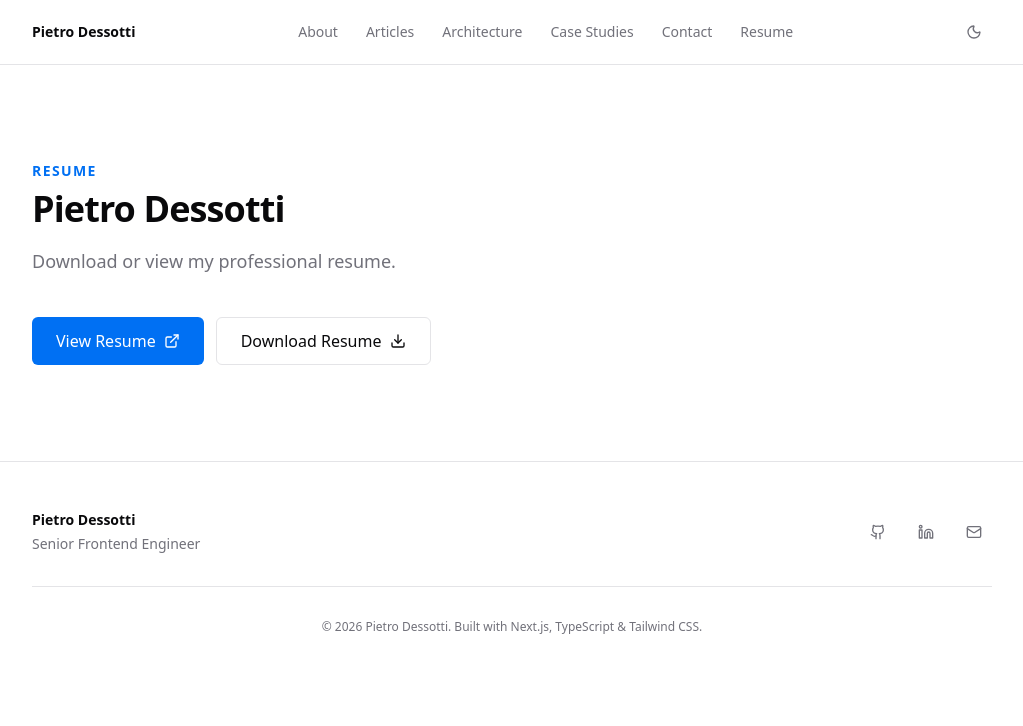
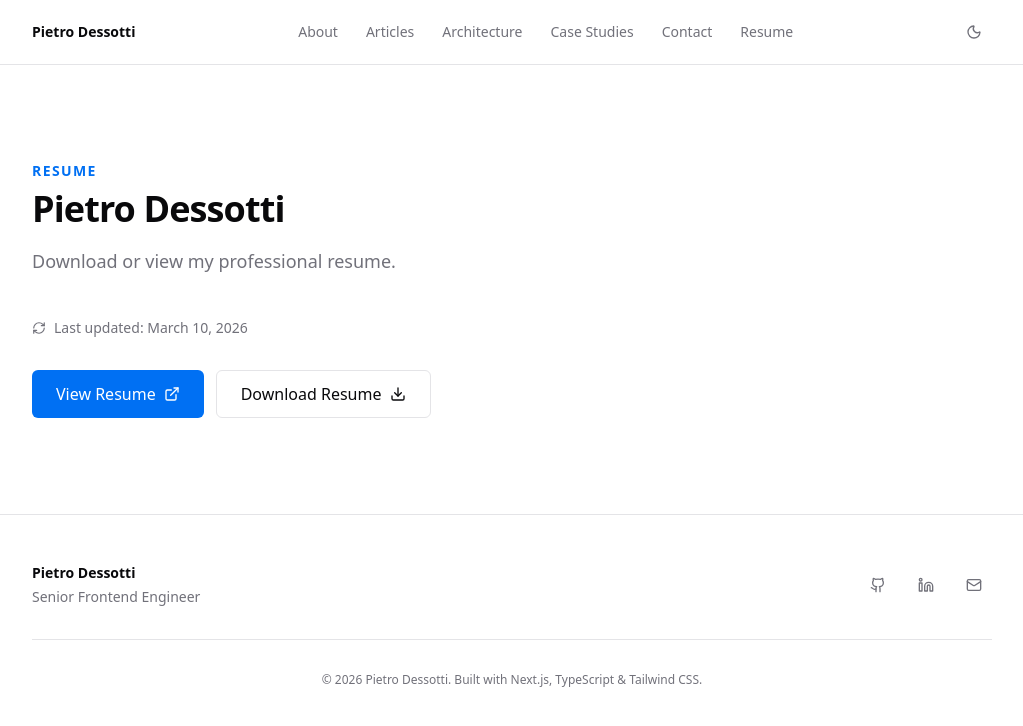
Before and after one commit to pietrodessotti/portifolio-pietro-dessotti, a Next.js app: page /resume in a window 1280 px wide. Shown: the top 726 px of the page, without its empty margins (128-1151 px from the left). Built offline with nearby package versions, Linux system fonts and the light colour scheme; no server answers.

Commit message:
feat: update CV to latest version and add last updated date

```diff
--- a/src/app/resume/page.tsx
+++ b/src/app/resume/page.tsx
@@ -1,7 +1,9 @@
 import type { Metadata } from 'next'
-import { Download, ExternalLink } from 'lucide-react'
+import { Download, ExternalLink, RefreshCw } from 'lucide-react'
 import { SectionHeading } from '@/components/ui/SectionHeading'
 import { Button } from '@/components/ui/Button'
+
+const LAST_UPDATED = 'March 10, 2026'
 
 export const metadata: Metadata = {
   title: 'Resume',
@@ -9,7 +11,7 @@ export const metadata: Metadata = {
     'Download or view the professional resume of Pietro Dessotti, Senior Frontend Engineer specialized in React, TypeScript and scalable frontend architecture.',
 }
 
-const PDF = '/resume/pietro-dessotti-resume.pdf'
+const PDF = '/resume/Pietro_Dessotti_Senior_Frontend_Engineer.pdf'
 
 export default function ResumePage() {
   return (
@@ -21,6 +23,11 @@ export default function ResumePage() {
         className="mb-10"
       />
 
+      <p className="mb-8 inline-flex items-center gap-2 text-sm text-[var(--muted)]">
+        <RefreshCw className="h-3.5 w-3.5" />
+        Last updated: {LAST_UPDATED}
+      </p>
+
       <div className="flex flex-wrap gap-3">
         <Button href={PDF} external size="lg">
           View Resume
@@ -28,7 +35,7 @@ export default function ResumePage() {
         </Button>
         <Button
           href={PDF}
-          download="pietro-dessotti-resume.pdf"
+          download="Pietro_Dessotti_Senior_Frontend_Engineer.pdf"
           variant="secondary"
           size="lg"
         >
--- a/src/components/sections/HeroSection.tsx
+++ b/src/components/sections/HeroSection.tsx
@@ -51,8 +51,8 @@ export function HeroSection() {
             <Mail className="h-4 w-4" />
           </Button>
           <Button
-            href="/resume/pietro-dessotti-resume.pdf"
-            download="pietro-dessotti-resume.pdf"
+            href="/resume/Pietro_Dessotti_Senior_Frontend_Engineer.pdf"
+            download="Pietro_Dessotti_Senior_Frontend_Engineer.pdf"
             variant="ghost"
             size="lg"
           >
```
Also changed, not shown: 2 other files (tests, documents, lock files or other folders).
